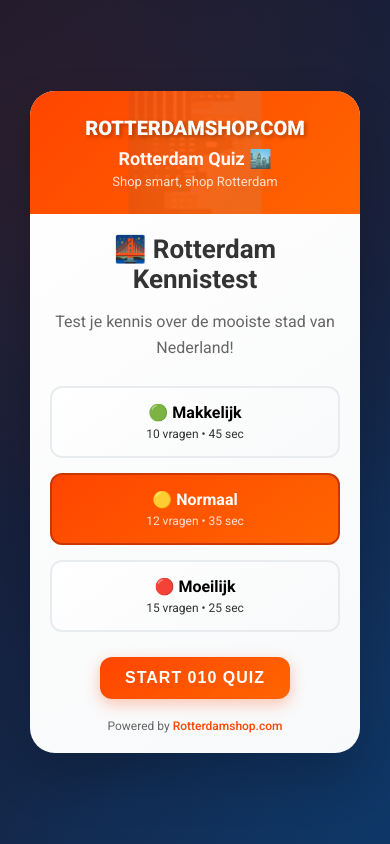
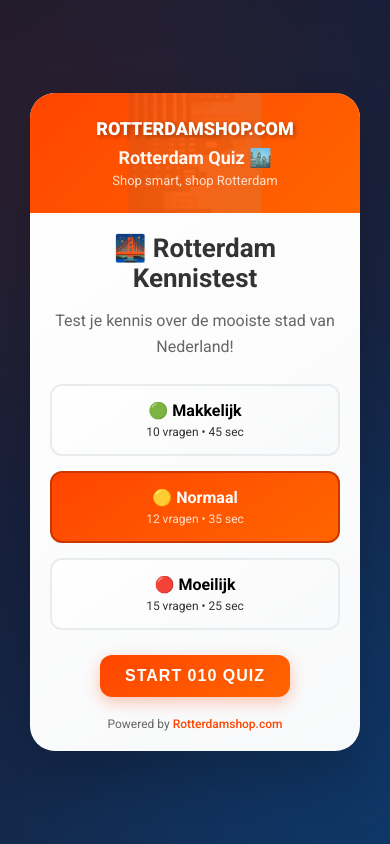
Before and after one commit to ardrotterdam/rotterdam-quiz, a plain HTML site: page index.html in a window 390 px wide. Drawn offline with Linux system fonts and the light colour scheme.

Commit message:
Fix logo text spacing

```diff
--- a/styles.css
+++ b/styles.css
@@ -463,12 +463,9 @@
             }
         }
 
-/* Mobile: logo smaller en afbreken bij lange woorden */
 @media (max-width: 600px) {
   .logo {
-    font-size: 20px;         /* kleinere tekst */
-    word-break: break-all;   /* breekt woorden (zoals ROTTERDAMSHOP.COM) */
-    /* eventueel: padding-left/right verkleinen */
-    /* padding: 0 10px; */
+    font-size: 18px !important;     /* ietsjes kleiner */
+    word-break: normal !important;   /* nu kan hij breken op de spatie */
   }
 }
```
